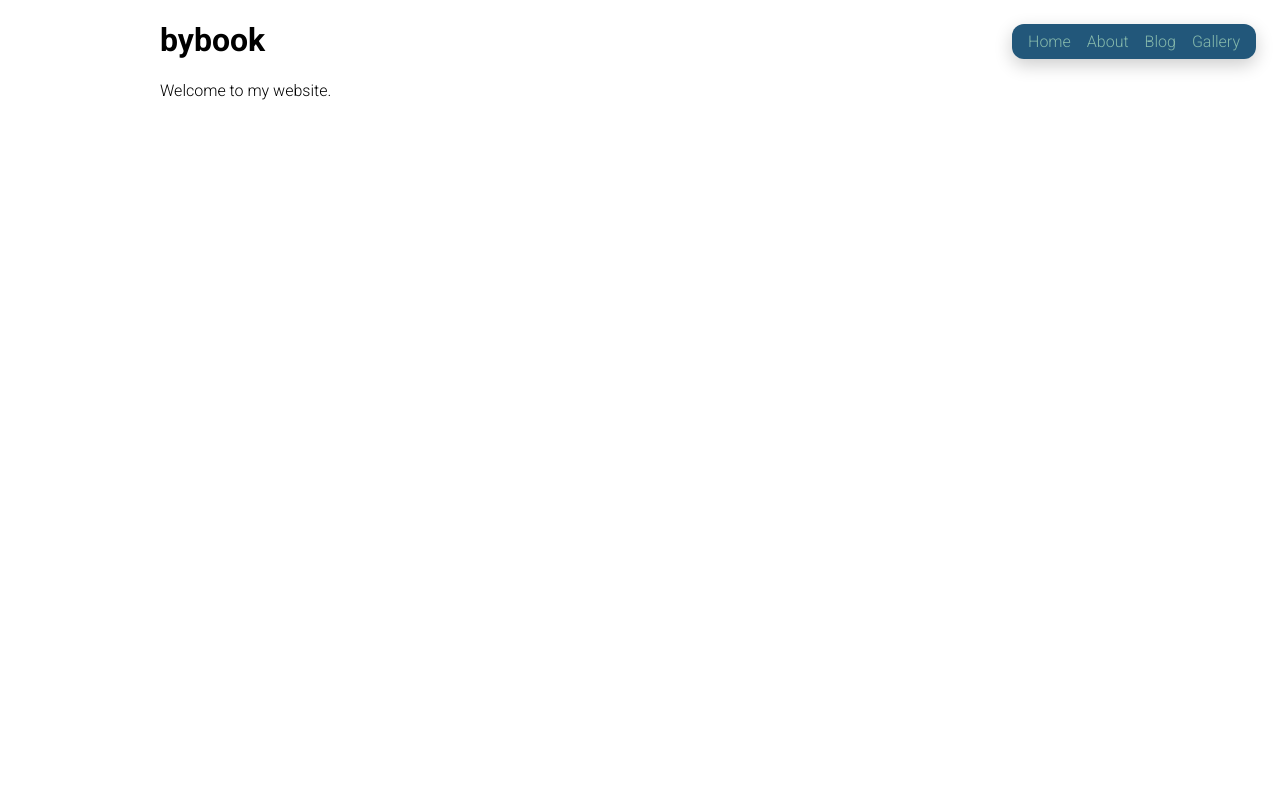
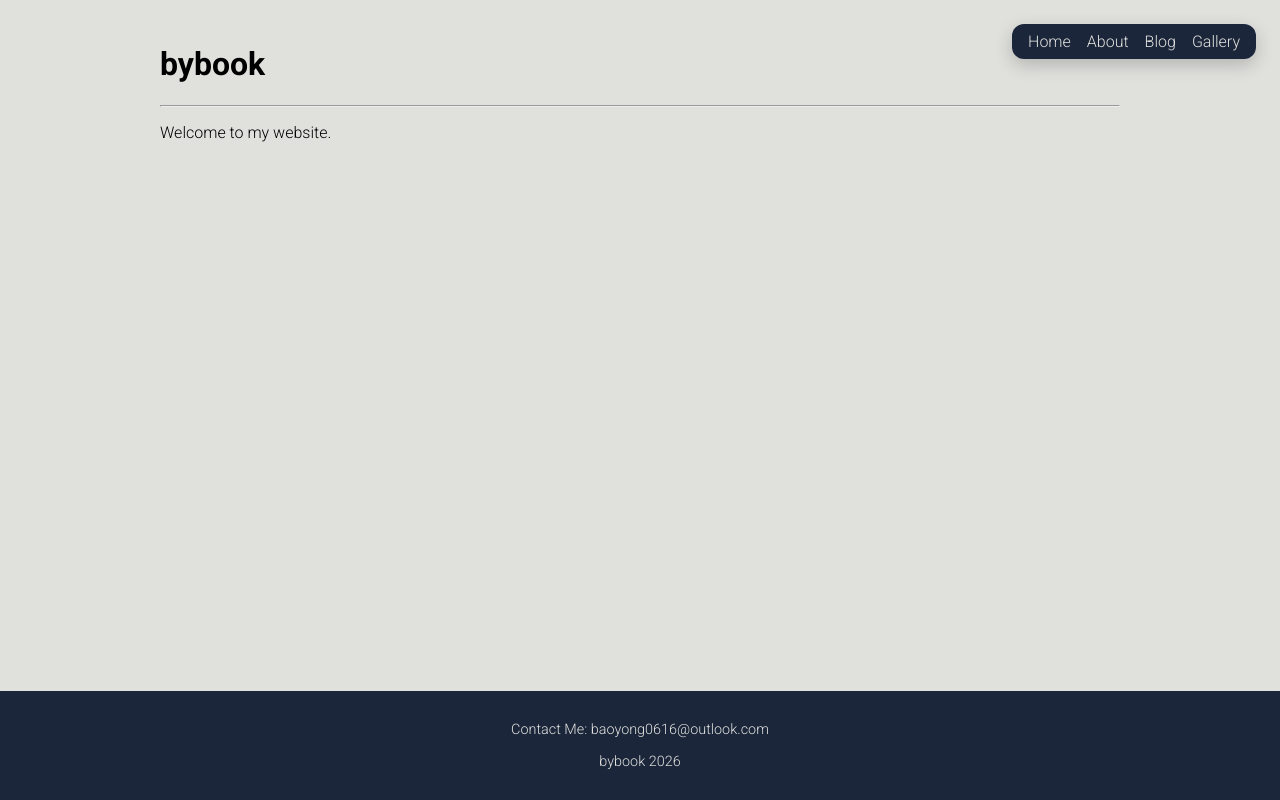
Before and after one commit to by0616/bybook, a React (Vite) app: page / in a window 1280 px wide. Built offline with nearby package versions, Linux system fonts and the light colour scheme.

Commit message:
added footer (along with the previous commit)

```diff
--- a/src/components/App.css
+++ b/src/components/App.css
@@ -1,5 +1,13 @@
+.App-root {
+  min-height: 100vh;
+  display: flex;
+  flex-direction: column;
+}
+
 .App-container {
-    padding: var(--l), var(--l);
-    max-width: 960px;
-    margin: 0 auto;
+  flex: 1;
+  padding: var(--l) var(--l);
+  max-width: 960px;
+  margin: 0 auto;
+  width: 100%;
 }
--- a/src/components/App.jsx
+++ b/src/components/App.jsx
@@ -1,21 +1,23 @@
-import React, { use, useEffect } from 'react';
+import React, { useEffect } from 'react';
 import NavBar from './modules/NavBar';
 
 import { Outlet } from 'react-router-dom';
 
 import './App.css';
 import '../utilities.css';
+import Footer from './modules/Footer';
 
 const App = () => {
   useEffect(() => {}, []);
 
   return (
-    <>
+    <div className="App-root">
       <NavBar />
-        <div className = "App-container">
-          <Outlet />
-        </div>
-    </>
+      <div className="App-container">
+        <Outlet />
+      </div>
+      <Footer />
+    </div>
   );
 }
 
--- /dev/null
+++ b/src/components/modules/Footer.css
@@ -0,0 +1,10 @@
+.FooterContainer {
+    background-color: var(--prussian-blue);
+    margin-top: auto;
+    padding: var(--m);
+}
+
+.FooterText {
+    color: var(--alabaster-grey);
+    font-size: 0.9rem;
+}
--- /dev/null
+++ b/src/components/modules/Footer.jsx
@@ -0,0 +1,15 @@
+import React from "react";
+import "./Footer.css"
+
+const Footer = ()  => {
+    return (
+        <footer className="FooterContainer">
+            <div className="FooterText u-textCenter">
+                <p>Contact Me: baoyong0616@outlook.com</p>
+                <p>bybook 2026</p>
+            </div>
+        </footer>
+    )
+}
+
+export default Footer;
--- a/src/components/modules/NavBar.css
+++ b/src/components/modules/NavBar.css
@@ -9,7 +9,7 @@
     align-items: center;
 
     padding: var(--s) var(--m);
-    background-color: var(--baltic-blue); /* baltic blue background */
+    background-color: var(--prussian-blue);
     border-radius: 12px; /* round-cornered rectangle */
 
     /* Use the utilities font (inherits from body) */
@@ -20,13 +20,14 @@
 }
 
 .NavBar-link {
-    color: var(--tea-green);
-    opacity: 0.6;
+    color: var(--alabaster-grey);
+    opacity: 1;
     text-decoration: none;
 }
 
 .NavBar-link:hover {
-    opacity: 1;
+    opacity: 0.6;
+    text-decoration: underline;
 }
 
 .NavBar-link + .NavBar-link {
--- /dev/null
+++ b/src/components/pages/Home.css
@@ -0,0 +1,8 @@
+.HomeTitle {
+    color: var(--ink-black);
+    font-size: 2.5rem;
+}
+
+.HomeLine {
+    border-color: var(--ink-black);
+}
--- a/src/components/pages/Home.jsx
+++ b/src/components/pages/Home.jsx
@@ -3,7 +3,8 @@ import React from "react";
 const Home = () => {
     return (
         <div>
-            <h1>bybook</h1>
+            <h1 className="HomeTitle">bybook</h1>
+            <hr className="HomeLine" />
             <p>Welcome to my website.</p>
         </div>
     );
--- a/src/utilities.css
+++ b/src/utilities.css
@@ -1,11 +1,11 @@
 @import url('https://fonts.googleapis.com/css2?family=Roboto:ital,wght@0,100..900;1,100..900&display=swap');
 
 :root{
-  --baltic-blue: #22577aff;
-  --tropical-teal: #38a3a5ff;
-  --emerald: #57cc99ff;
-  --light-green: #80ed99ff;
-  --tea-green: #c7f9ccff;
+  --ink-black: #0d1b2aff;
+  --prussian-blue: #1b263bff;
+  --dusk-blue: #415a77ff;
+  --dusty-denim: #778da9ff;
+  --alabaster-grey: #e0e1ddff;
 
 
   --xs: 4px;
@@ -15,10 +15,15 @@
 }
 
 body {
+  background-color: var(--alabaster-grey);
   font-family: 'Roboto', sans-serif;
   font-weight: 300;
   margin: 0;
   padding: 0;
+}
+
+form {
+  flex-grow: 1;
 }
 
 .u-flex {
```
